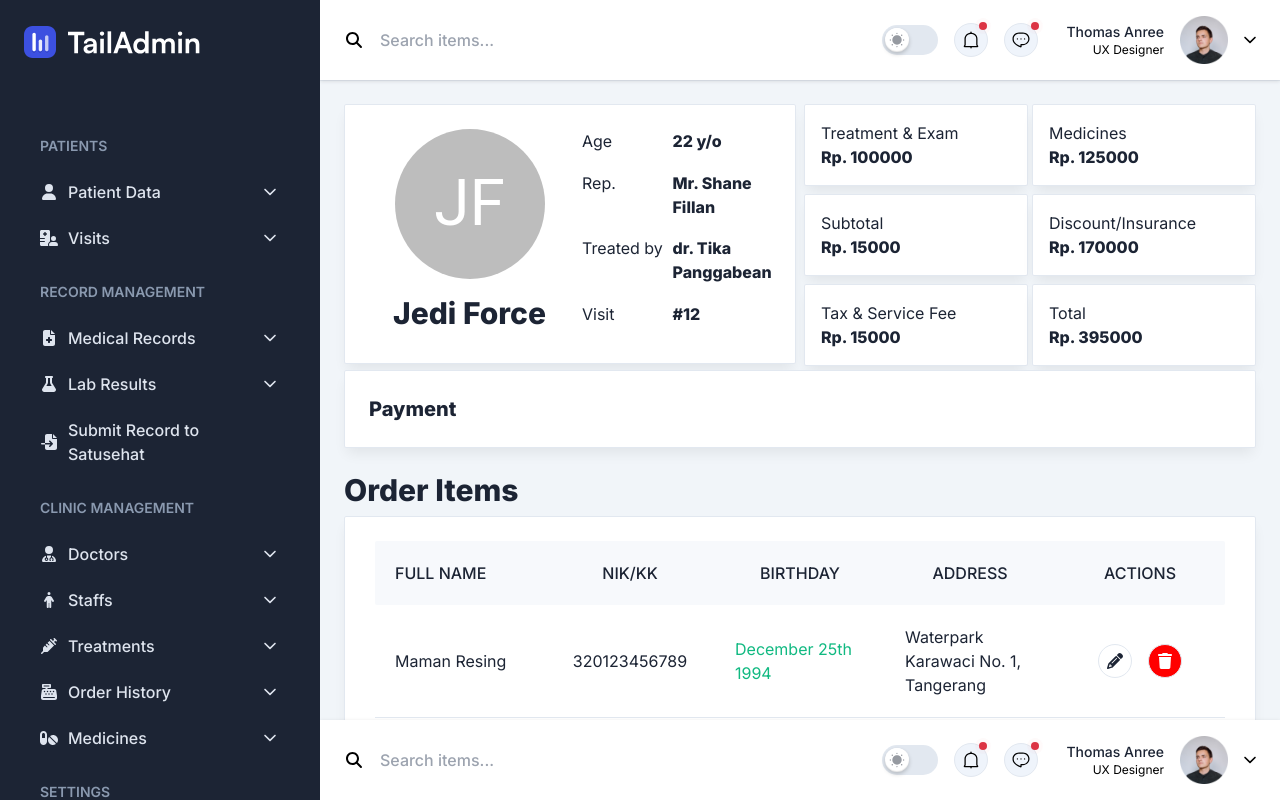
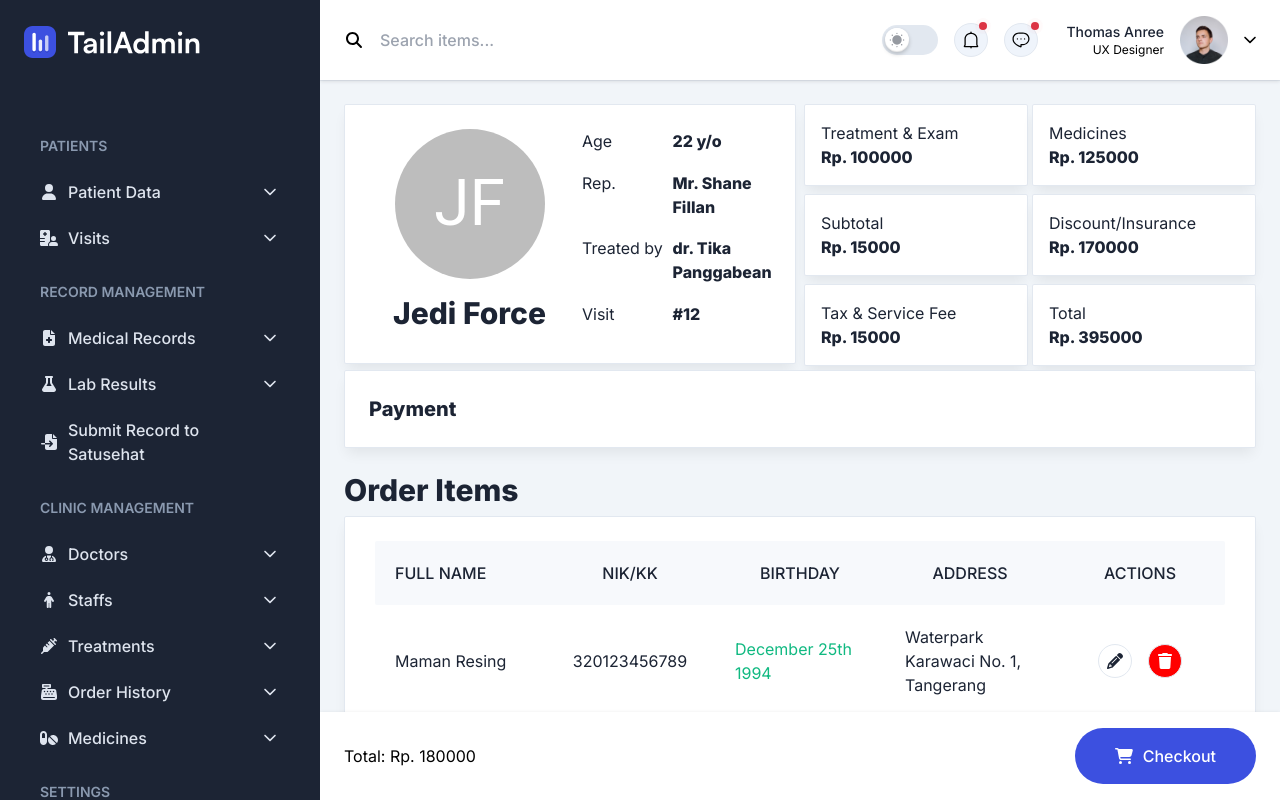
Before and after one commit to ahmadoji01/healthcare-is-web-app, a Next.js app: page /operational/cashier/order-summary in a window 1280 px wide. Built offline with nearby package versions, Linux system fonts and the light colour scheme; a web font is replaced by a local one.

Commit message:
ux(pos): Add Footer Contents

```diff
--- a/app/operational/cashier/common/Footer/index.tsx
+++ b/app/operational/cashier/common/Footer/index.tsx
@@ -1,49 +1,31 @@
-import { faHeart, faMapPin, faSearch, faWindowRestore } from "@fortawesome/free-solid-svg-icons";
+import { faCartShopping, faHeart, faMapPin, faSearch, faWindowRestore } from "@fortawesome/free-solid-svg-icons";
 import { FontAwesomeIcon } from "@fortawesome/react-fontawesome";
 import { BottomNavigation, BottomNavigationAction } from "@mui/material";
 import DarkModeSwitcher from "../Header/DarkModeSwitcher";
 import DropdownNotification from "../Header/DropdownNotification";
 import DropdownMessage from "../Header/DropdownMessage";
 import DropdownUser from "../Header/DropdownUser";
+import Link from "next/link";
 
 const Footer = () => {
 
     return (
         <footer className="sticky bottom-0 z-999 flex w-full bg-white drop-shadow-1 dark:bg-boxdark dark:drop-shadow-none">
             <div className="flex flex-grow items-center justify-between px-4 py-4 shadow-2 md:px-6 2xl:px-11">
-                <div className="hidden sm:block">
-                <form action="https://formbold.com/s/unique_form_id" method="POST">
-                    <div className="relative">
-                    <button className="absolute left-0 top-1/2 -translate-y-1/2">
-                        <FontAwesomeIcon width={20} icon={faSearch} />
-                    </button>
-                    <input
-                        type="text"
-                        placeholder="Search items..."
-                        className="w-full bg-transparent pl-9 pr-4 font-medium focus:outline-none xl:w-125"
-                    />
-                    </div>
-                </form>
+                <div className="block">
+                    Total: Rp. 180000
                 </div>
 
                 <div className="flex items-center gap-3 2xsm:gap-7">
-                <ul className="flex items-center gap-2 2xsm:gap-4">
-                    {/* <!-- Dark Mode Toggler --> */}
-                    <DarkModeSwitcher />
-                    {/* <!-- Dark Mode Toggler --> */}
-
-                    {/* <!-- Notification Menu Area --> */}
-                    <DropdownNotification />
-                    {/* <!-- Notification Menu Area --> */}
-
-                    {/* <!-- Chat Notification Area --> */}
-                    <DropdownMessage />
-                    {/* <!-- Chat Notification Area --> */}
-                </ul>
-
-                {/* <!-- User Area --> */}
-                <DropdownUser />
-                {/* <!-- User Area --> */}
+                    <Link
+                        href="#"
+                        className="inline-flex items-center justify-center gap-2.5 rounded-full bg-primary py-4 px-10 text-center font-medium text-white hover:bg-opacity-90 lg:px-8 xl:px-10"
+                        >
+                        <span>
+                            <FontAwesomeIcon icon={faCartShopping} />
+                        </span>
+                        Checkout
+                    </Link>
                 </div>
             </div>
         </footer>
```
